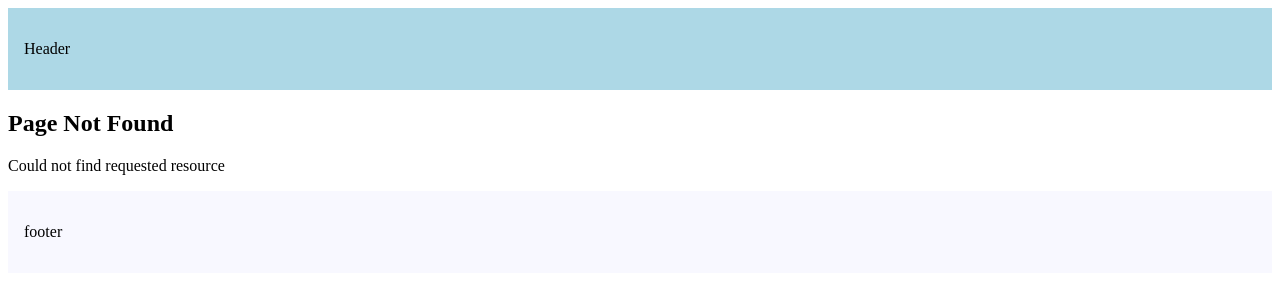
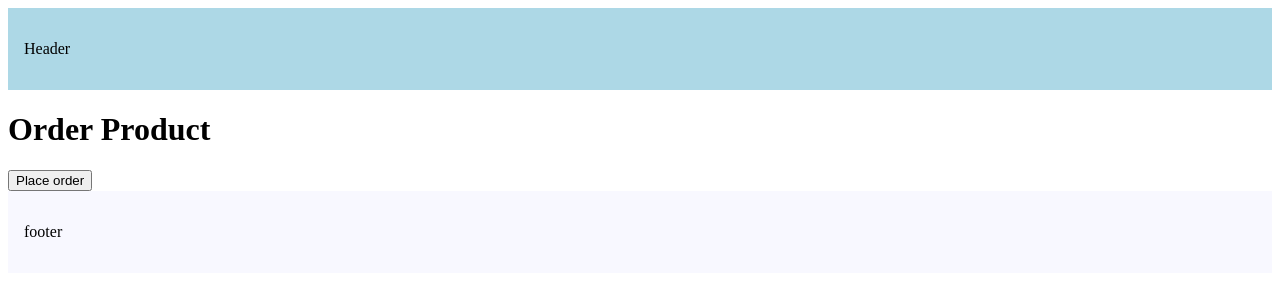
Before and after one commit to markydevs/routing, a Next.js app: page /order-product in a window 1280 px wide. Before the commit this address had no page. Shown: the top 300 px of the page. Built offline with nearby package versions, Linux system fonts and the light colour scheme.

Commit message:
Navigating Programmatically

```diff
--- /dev/null
+++ b/src/app/order-product/page.tsx
@@ -0,0 +1,17 @@
+"use client";
+import React from "react";
+import { useRouter } from "next/navigation";
+
+export default function OrderProduct() {
+	const router = useRouter();
+	const handleClick = () => {
+		console.log("Placing your order");
+		router.replace("/");
+	};
+	return (
+		<>
+			<h1>Order Product</h1>
+			<button onClick={handleClick}>Place order</button>
+		</>
+	);
+}
```
